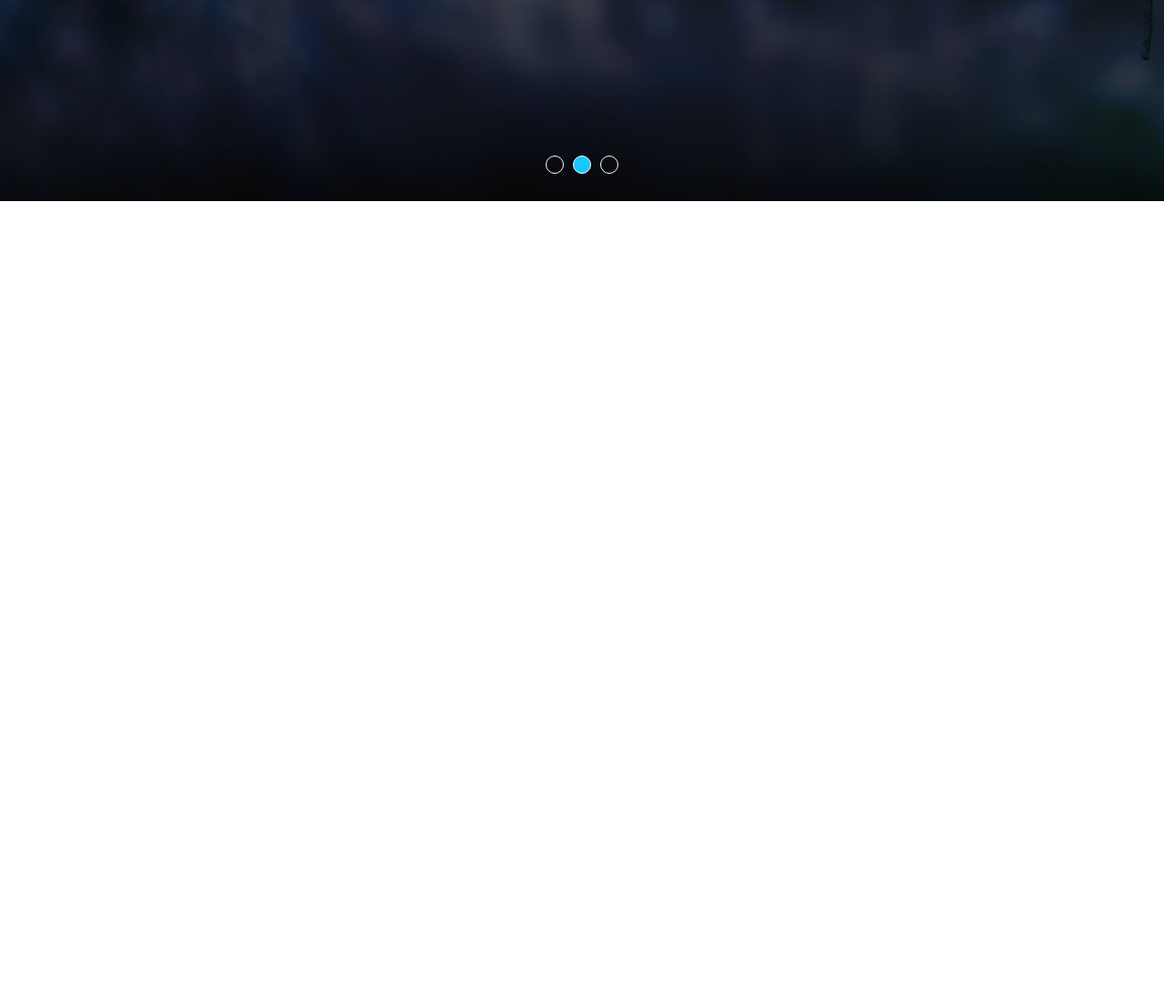
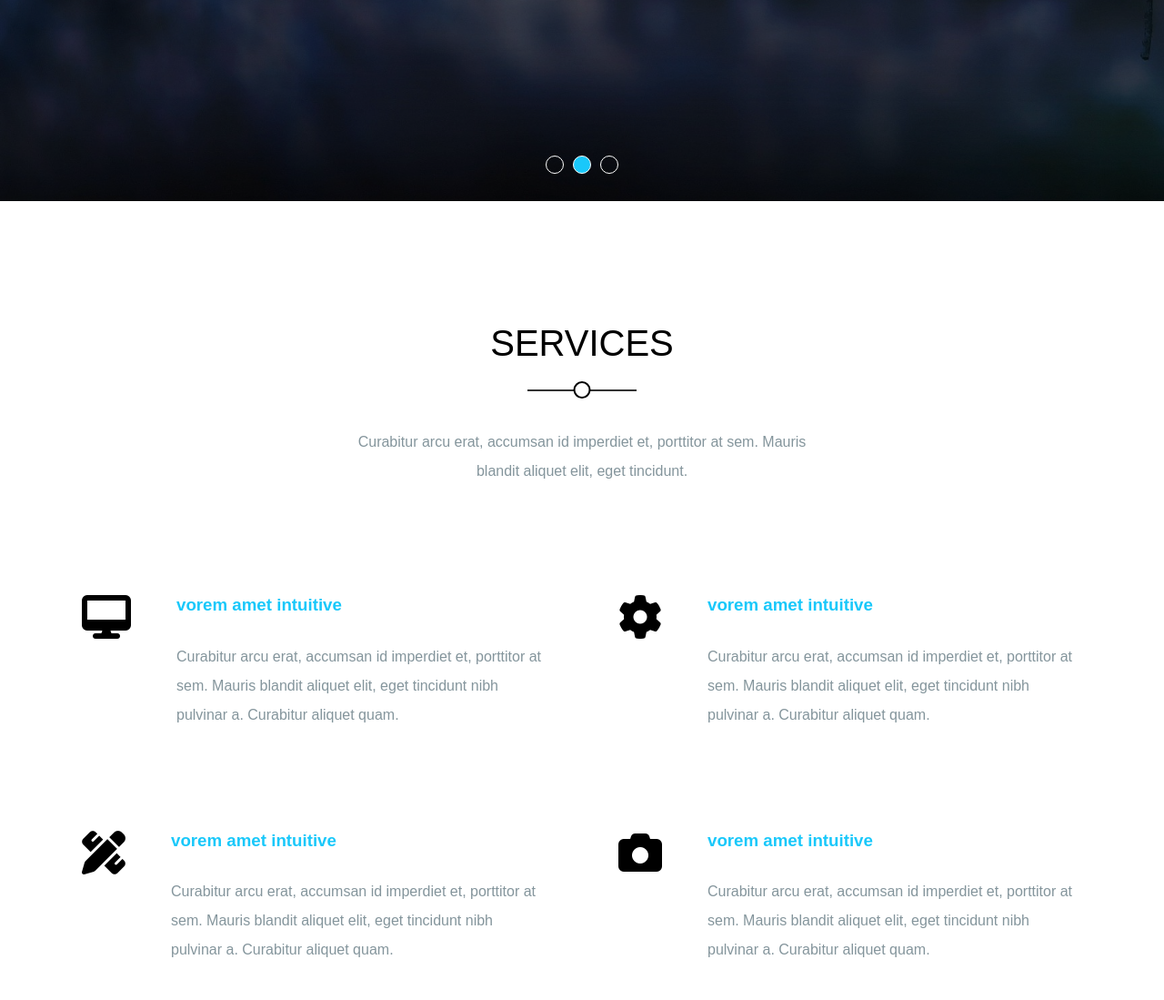
Before and after one commit to MohamedKamal100/Kasper---Template-2, a plain HTML site: page index.html in a window 1280 px wide. Shown: the part 579-1678 px from the top of the page at 91% size. Before the commit the page ends 800 px from the top, so only its background shows below. Drawn offline with Linux system fonts and the light colour scheme.

Commit message:
adding services

```diff
--- a/Css/media.css
+++ b/Css/media.css
@@ -52,3 +52,25 @@
     display: none;
   }
 }
+/* --services ------------------------------------ */
+@media (min-width: 768px) {
+  .services .srv-content {
+    display: grid;
+    grid-template-columns: repeat(auto-fill, minmax(450px, 1fr));
+    grid-column-gap: 40px;
+    grid-row-gap: 55px;
+  }
+}
+@media (max-width: 767px) {
+  .services .srv-content .srv-box {
+    /* width: 100%; */
+    flex-direction: column;
+    justify-content: center;
+    align-items: center;
+    text-align: center;
+    margin-bottom: 40px;
+  }
+  .services .srv-content .srv-box i {
+    margin: 0 0 30px;
+  }
+}
--- a/Css/style.css
+++ b/Css/style.css
@@ -4,6 +4,7 @@
   --transparent-color: rgb(15 116 143 / 0.7);
   --main-color: #19c8fa;
   --transition-duration: 0.5s;
+  --section-padding: 100px;
 }
 /* end variables */
 
@@ -37,7 +38,48 @@ html {
 }
 /* End global rules */
 /* star components */
-
+/* Main heading */
+.main-heading {
+  text-align: center;
+}
+.main-heading h2 {
+  font-weight: normal;
+  font-size: 40px;
+  margin-bottom: 70px;
+  text-transform: uppercase;
+  position: relative;
+}
+.main-heading h2::before {
+  content: "";
+  position: absolute;
+  left: 50%;
+  bottom: -30px;
+  transform: translateX(-50%);
+  height: 2px;
+  background-color: #333;
+  width: 120px;
+}
+.main-heading h2::after {
+  content: "";
+  position: absolute;
+  left: 50%;
+  bottom: -38px;
+  transform: translateX(-50%);
+  height: 15px;
+  background-color: #ffffff;
+  width: 15px;
+  border: 2px solid black;
+  border-radius: 50%;
+}
+.main-heading p {
+  font-size: 16px;
+  line-height: 2;
+  margin: 0 auto 100px;
+  color: var(--p-color);
+  width: 500px;
+  max-width: 100%;
+}
+/* main heading */
 /* End special heading */
 /* Start header  */
 header {
@@ -184,3 +226,36 @@ header .form i:hover {
   background-color: var(--main-color);
 }
 /* -----------End landing -------------------------- */
+/* ---------Start Services -------------------------- */
+.services {
+  padding-block: var(--section-padding);
+}
+
+.services .srv-content .srv-box {
+  display: flex;
+
+  transition: var(--transition-duration);
+  padding: 20px;
+}
+.services .srv-content .srv-box:hover {
+  box-shadow: rgba(0, 0, 0, 0.35) 0px 5px 15px;
+  background-color: #ededed;
+}
+.services .srv-content .srv-box i {
+  margin-right: 50px;
+  transition: var(--transition-duration);
+}
+.services .srv-content .srv-box:hover i {
+  color: var(--transparent-color);
+  scale: 1.1;
+}
+
+.services .srv-content .srv-box h3 {
+  margin: 0 0 30px;
+
+  color: var(--main-color);
+}
+.services .srv-content .srv-box p {
+  line-height: 2;
+  color: var(--p-color);
+}
--- a/index.html
+++ b/index.html
@@ -77,5 +77,66 @@
       </div>
     </section>
     <!-- End Landing  -->
+    <!-- Start Services -->
+    <section>
+      <div class="services">
+        <div class="container">
+          <div class="main-heading">
+            <h2>Services</h2>
+            <p>
+              Curabitur arcu erat, accumsan id imperdiet et, porttitor at sem.
+              Mauris blandit aliquet elit, eget tincidunt.
+            </p>
+          </div>
+          <div class="srv-content">
+            <div class="srv-box">
+              <i class="fas fa-desktop fa-3x"></i>
+              <div class="text">
+                <h3>vorem amet intuitive</h3>
+                <p>
+                  Curabitur arcu erat, accumsan id imperdiet et, porttitor at
+                  sem. Mauris blandit aliquet elit, eget tincidunt nibh pulvinar
+                  a. Curabitur aliquet quam.
+                </p>
+              </div>
+            </div>
+            <div class="srv-box">
+              <i class="fas fa-cog fa-3x"></i>
+              <div class="text">
+                <h3>vorem amet intuitive</h3>
+                <p>
+                  Curabitur arcu erat, accumsan id imperdiet et, porttitor at
+                  sem. Mauris blandit aliquet elit, eget tincidunt nibh pulvinar
+                  a. Curabitur aliquet quam.
+                </p>
+              </div>
+            </div>
+            <div class="srv-box">
+              <i class="fas fa-pencil-ruler fa-3x"></i>
+              <div class="text">
+                <h3>vorem amet intuitive</h3>
+                <p>
+                  Curabitur arcu erat, accumsan id imperdiet et, porttitor at
+                  sem. Mauris blandit aliquet elit, eget tincidunt nibh pulvinar
+                  a. Curabitur aliquet quam.
+                </p>
+              </div>
+            </div>
+            <div class="srv-box">
+              <i class="fas fa-camera fa-3x"></i>
+              <div class="text">
+                <h3>vorem amet intuitive</h3>
+                <p>
+                  Curabitur arcu erat, accumsan id imperdiet et, porttitor at
+                  sem. Mauris blandit aliquet elit, eget tincidunt nibh pulvinar
+                  a. Curabitur aliquet quam.
+                </p>
+              </div>
+            </div>
+          </div>
+        </div>
+      </div>
+    </section>
+    <!-- End Services -->
   </body>
 </html>
```
